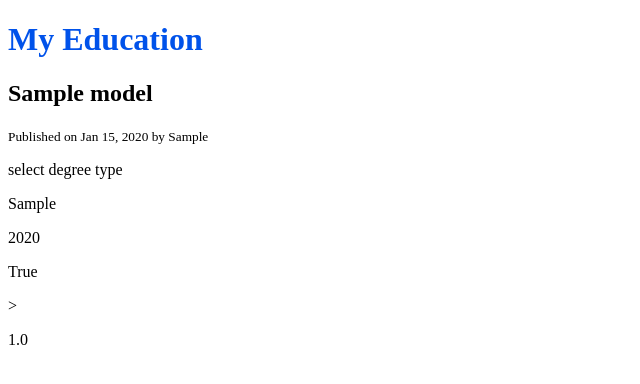
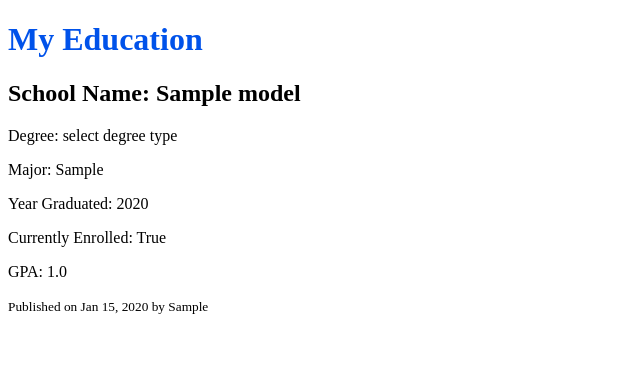
Before and after one commit to 2021sam/pro, a Django app: page / in a window 1280 px wide. Shown: the part 26-410 px from the top of the page, without its empty margins (0-640 px from the left). Run offline with Django 4.2, Linux system fonts and the light colour scheme; tables that the repository leaves empty hold one stand-in row (values such as "Sample post").

```diff
--- a/education/templates/education/home.html
+++ b/education/templates/education/home.html
@@ -3,13 +3,13 @@
 {% block content %}
 <h1>My Education</h1>
 	{% for e in education %}
-		<h2>{{ e.school_name }}</h2>
-		<small>Published on {{ e.published_at | date:"M d, Y" }} by {{ e.author | title}}</small>
-		<p>{{ e.degree_type }}</p>
-        <p>{{ e.major }}</p>
-        <p>{{ e.year_graduated}}</p>
-        <p>{{ e.currently_enrolled }}</p>>
-        <p>{{ e.gpa }}</p>
+		<h2>School Name: {{ e.school_name }}</h2>
+		<p>Degree: {{ e.degree_type }}</p>
+        <p>Major: {{ e.major }}</p>
+        <p>Year Graduated: {{ e.year_graduated}}</p>
+        <p>Currently Enrolled: {{ e.currently_enrolled }}</p>
+        <p>GPA: {{ e.gpa }}</p>
+        <small>Published on {{ e.published_at | date:"M d, Y" }} by {{ e.author | title}}</small>
 		{% if request.user.is_authenticated and request.user == e.author %}
 		<p>
 			<a href="{% url 'education-edit' e.id %}">Edit</a>
--- a/education/views.py
+++ b/education/views.py
@@ -64,4 +64,4 @@ def edit_education(request, id):
             return redirect('education-view')
         else:
             messages.error(request, 'Please correct the following errors:')
-            return render(request,'blog/post_form.html', {'form':form})
+            return render(request,'education/form.html', {'form':form})
```
